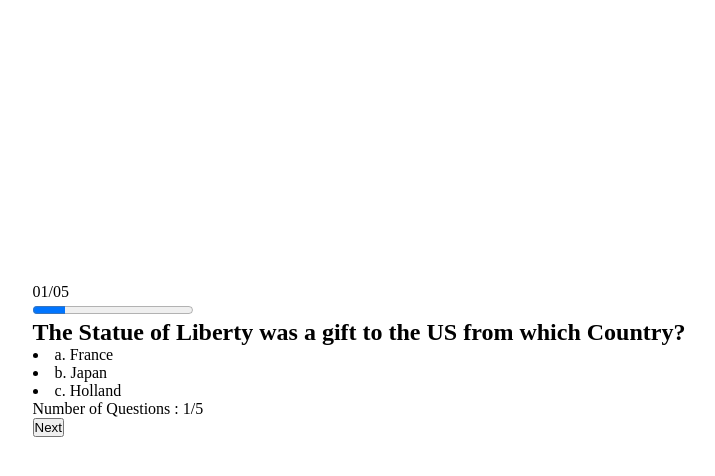
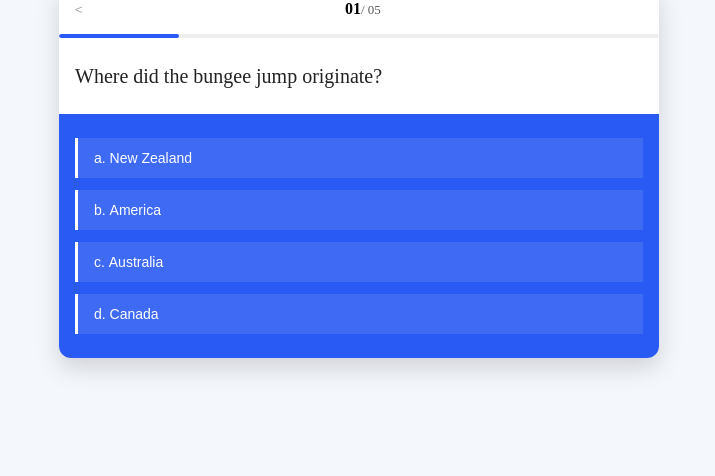
Before and after one commit to tanvikul18/QuizAssignmenthooks, a React (Vite) app: page / in a window 1280 px wide. Shown: the top 476 px of the page, without its empty margins (281-996 px from the left). Built offline with nearby package versions, Linux system fonts and the light colour scheme.

Commit message:
second commit

```diff
--- a/src/App.jsx
+++ b/src/App.jsx
@@ -1,6 +1,5 @@
 import { useState,useEffect } from "react"
 import Main from "../src/components/Main/Main.jsx"
-import Header from "./components/Header/Header.jsx";
 
 function App() {
   const [quesData,setquesData] = useState([]);
--- a/src/components/Footer/Footer.jsx
+++ /dev/null
@@ -1,17 +0,0 @@
-import React from 'react'
-
-export default function Footer(props) {
-   const handleNext = ()=>{
-    props.dispatch({type: "nextQuetions"})
-
-   }
-  return (
-    <div>
-        {
-            props.index <= props.totalQuestions - 1 ? (<button onClick={handleNext}>Next</button> )
-             :(<button onClick={()=>props.dispatch({type:"summary"})}>Finish</button>)
-        }
-
-    </div>
-  )
-}
--- a/src/components/Header/Header.jsx
+++ /dev/null
@@ -1,27 +0,0 @@
-import React from 'react'
-
-export default function Header({dispatch,totalQuestions,index}) {
-  const handlePrev=(e)=>{
-   dispatch({type: "prevQuetions"})
-  }
-  return (
-    <div className='header-container'>
-        <div className='header-quesno'>
-          {
-            index == 1 ? '' : (<button onClick={handlePrev}>Prev</button>)
-          }
-            {
-              index <= totalQuestions ?  <p>{`0${index}`}/{`0${totalQuestions}`}</p> : ""
-            }
-
-      </div>
-      <div className='progress-bar'>
-        <div id="progress-fill">
-        {
-           index <= totalQuestions ?  <progress value={index} max={5}></progress> : <progress value={totalQuestions} max={5}></progress>
-        }
-        </div>
-      </div>
-    </div>
-  )
-}
--- a/src/components/Main/Main.jsx
+++ b/src/components/Main/Main.jsx
@@ -1,8 +1,8 @@
-import { useEffect,useReducer,useState } from "react";
+import { useEffect,useReducer,useRef,useState } from "react";
 
 import Quiz from "../Quiz/Quiz.jsx"
 import Summary from "../Summary/Summary.jsx";
-import Header from "../Header/Header.jsx";
+
 const shuffleArray = (array) => {
 const shuffled = [...array];
   for (let i = shuffled.length - 1; i > 0; i--) {
@@ -19,60 +19,115 @@ const initialStates = {
     optTxt : null,
     answerIndex : -1,
     actualPoints : 0,
+    answers:{},
+    isReview: false
+}
+function reducer(state, action) {
+  switch (action.type) {
+    case "active":
+      return { ...state, questions: action.payload, status: "active" };
 
+    case "newAns": {
+      const currQuestion = state.questions[state.index];
+      const selectedOption = currQuestion.options[action.payload];
+      const updatedPoints = selectedOption.isCorrect ? state.actualPoints + 5 : state.actualPoints;
+      return {
+        ...state,
+        optTxt: selectedOption.label,
+        answerIndex: action.payload,
+        actualPoints: updatedPoints,
+        answers: {
+          ...state.answers,
+          [state.index]: {
+            index: action.payload,
+            label: selectedOption.label
           }
-function reducer(state,action){
-   switch(action.type){
-      case "active":
-       return {...state,questions : action.payload, status: "active" }
-    case "newAns" :
-      console.log(state.questions)
-      const currquestion = state.questions[state.index];
+        }
+      };
+    }
 
-        return {...state, optTxt : currquestion.options[action.payload].label,answerIndex : action.payload, actualPoints : currquestion.options[action.payload].isCorrect ? state.actualPoints + 5 : state.actualPoints }
-    case "nextQuetions" :
-        return {...state, index:state.index + 1, optTxt : null,answerIndex: -1}
-    case "prevQuetions" :
-    return {...state, index:state.index - 1}
+    case "nextQuestions": {
+      const nextIndex = state.index + 1;
+      const saved = state.answers[nextIndex] || { index: -1, label: null };;
+      return {
+        ...state,
+        index: nextIndex,
+        optTxt: saved.label,
+        answerIndex: saved.index
+      };
+    }
+
+    case "prevQuetions": {
+      const prevIndex = state.index - 1;
+      const saved = state.answers[prevIndex] || { index: -1, label: null };
+      return {
+        ...state,
+        index: prevIndex,
+        optTxt: saved.label,
+        answerIndex: saved.index
+      };
+    }
+
+    case "review": {
+      const saved = state.answers[0] || { index: -1, label: null };
+      return {
+        ...state,
+        status: "active",
+        index: 0,
+        optTxt: saved.label,
+        answerIndex: saved.index,
+        isReview:true
+      };
+    }
+
     case "summary":
-        return {...state, status : "finish"}
+      return { ...state, index: state.index + 1, status: "finish" };
+
     case "restart":
-        return {...state, status : "active",index : 0 , optTxt : null ,answerIndex: -1,actualPoints : 0}
+      return {
+        ...state,
+        status: "active",
+        index: 0,
+        optTxt: null,
+        answerIndex: -1,
+        actualPoints: 0,
+        answers: {},
+        isReview:false
+      };
+
     default:
       return state;
   }
 }
+
 function Main({questionsData}) {
-
+  const shuffledRef = useRef();
  console.log(questionsData)
-  const[{questions,status,index,optTxt,answerIndex,actualPoints},dispatch]=useReducer(reducer,initialStates);
+  const[{questions,status,index,optTxt,answerIndex,actualPoints,isReview},dispatch]=useReducer(reducer,initialStates);
   const totalQuestions = questionsData.length;
-  const totalPoints = questionsData.length * 5 ;
+  const totalPoints = totalQuestions * 5;
  // console.log(totalPoints)
   useEffect(()=>{
 
       if(questionsData?.length > 0){
         const shuffledQs = shuffleArray(questionsData).map((q) => ({
         ...q,
-        options: shuffleArray(q.options), // shuffle options per question
+        options: shuffleArray(q.options),
       }));
+      shuffledRef.current = shuffledQs;
       console.log(shuffledQs)
-   //   setShuffledQuestions(shuffledQs);
+
           dispatch({type: "active",payload : shuffledQs})
       }
 
-  },[])
+  },[questionsData])
   return (
     <>
-
-           <Header dispatch={dispatch} totalQuestions={totalQuestions} index={index + 1}/>
-
-
            {
-             status === 'active' && <Quiz dispatch={dispatch} totalQuestions={totalQuestions} questions={questionsData[index]} index={index + 1} optTxt={optTxt} answerIndex= {answerIndex}/>
+             status === 'active' && <Quiz dispatch={dispatch} totalQuestions={totalQuestions} questions={questions[index]} index={index + 1} optTxt={optTxt} answerIndex= {answerIndex} isReview={isReview}/>
           }
           {
-            status === 'finish' && <Summary dispatch={dispatch} totalPoints = {totalPoints} actualPoints = {actualPoints}/>
+            status === 'finish' && <Summary dispatch={dispatch} totalPoints={totalPoints} actualPoints = {actualPoints} />
           }
     </>
   )
--- a/src/components/Quiz/Quiz.css
+++ b/src/components/Quiz/Quiz.css
@@ -1,58 +1,215 @@
-/* .quiz-header{
-  box-shadow: 0 0 5px rgba(0,0,0,0.5);
-  color: #000;
-  padding: 2rem;
-}
-.quiz-container{
-  display: flex;
-  flex-direction: row;
-  justify-content: space-between;
-  gap: 10px;
-}
-.quiz-body{
-  padding: 2rem;
-}
-.quiz-body li{
-  list-style-type: none;
-  margin: 1rem 0;
-  color: #fff;
-  font-size: 1.2rem;
-  background-color:#212f3d;
-  padding: 1rem 1rem;
-  border-radius: 5px;
-  cursor: pointer;
-  transition: all 0.3s;
-}
-.quiz-body li:hover{
-  margin-left: 1rem;
-}
-.quiz-body li.correct{
-  background-color: #299542;
-  margin-left:1rem;
-  cursor: not-allowed;
-}
-.quiz-body li.incorrect{
-  background-color: #ddd;
-  margin-left:1rem;
-  cursor: not-allowed;
-}
-.quiz-footer{
-  display: flex;
-  justify-content:space-between;
-  align-items: center;
-  box-shadow: 0 0 5px rgba(0,0,0,0.5);
-  color: #fff;
-    padding:1rem 2rem;
-}
-.timer{
-
-    background-color: #229954;
-    color: #fff;
-    padding: 0.5rem;
-    border-radius: 5px;
+:root {
+  --quiz-max-width: 600px;
+  --quiz-radius: 12px;
+  --quiz-blue: #295af3;
+  --quiz-bg: #fff;
+  --quiz-progress-bg: #eee;
 }
 
-.optionSelected{
-  background-color: #e6e8e9 !important;
-  animation-duration: 0.3s;
-} */
+/* Reset */
+* {
+  margin: 0;
+  padding: 0;
+  box-sizing: border-box;
+}
+
+/* Main container */
+.quiz-container {
+  min-height: 100vh;
+  width: 100vw;
+  display: flex;
+  justify-content: center;
+  align-items: flex-start;
+  background: #f4f7fc;
+  padding: 24px 16px;
+  overflow-y: auto;
+}
+
+/* Quiz box */
+.quiz {
+  width: 100%;
+  max-width: var(--quiz-max-width);
+  background: white;
+  border-radius: var(--quiz-radius);
+  overflow: hidden;
+  box-shadow: 0 10px 25px rgba(0, 0, 0, 0.15);
+  display: flex;
+  flex-direction: column;
+}
+
+/* Header */
+.quiz-header {
+  display: flex;
+  justify-content: space-between;
+  align-items: center;
+  padding: 16px;
+  font-weight: bold;
+  font-size: 16px;
+  background: #fff;
+
+}
+.quiz-count{
+  font-size: 13px;
+  font-weight: normal;
+  color: #5a5a5a;
+  text-align: center;
+}
+/* Progress bar */
+.progress-bar {
+  width: 100%;
+  height: 4px;
+  background: var(--quiz-progress-bg);
+  border-radius: 2px;
+  overflow: hidden;
+}
+
+#progress-fill {
+  height: 100%;
+  background: var(--quiz-blue);
+  width: 0%;
+  transition: width 0.3s ease-in-out;
+  border-radius: 2px;
+}
+/*Prev Next buttons*/
+.btn{
+      background: #fff;
+    border: none;
+    outline: none;
+    cursor: pointer;
+    color: #a9a9a9;
+}
+/* Card content */
+.card {
+  padding: 24px 16px 16px;
+  background: #fff;
+}
+
+.question-area {
+  margin-bottom: 8px;
+}
+
+.question-text {
+  font-size: 20px;
+  line-height: 1.4;
+  color: #222;
+}
+
+.subtitle {
+  margin-top: 8px;
+  color: #888;
+  font-size: 13px;
+}
+
+/* Options Section */
+.options-card {
+  background: var(--quiz-blue);
+ /* border-top-left-radius: 20px;
+  border-top-right-radius: 20px;*/
+  padding: 24px 16px;
+  margin-top: auto;
+}
+
+.options-area {
+  display: flex;
+  flex-direction: column;
+  gap: 12px;
+}
+
+.options-area button {
+  position: relative;
+  background: rgba(255, 255, 255, 0.1);
+  border: none;
+  color: white;
+  font-weight: 500;
+  padding: 12px 16px;
+  /* border-radius: 8px; */
+  font-size: 14px;
+  display: flex;
+  align-items: center;
+  text-align: left;
+  overflow: hidden;
+  transition: background 0.3s ease, transparent 0.3s ease;
+  cursor: pointer;
+  border-left: 3px solid white;
+}
+
+.options-area button:hover {
+  background: rgba(255, 255, 255, 0.2);
+}
+
+.options-area button.selected {
+  background: white;
+  color: var(--quiz-blue);
+  border-left-color: var(--quiz-blue);
+  font-weight: bold;
+}
+
+.options-area button::before {
+  content: "";
+  position: absolute;
+  left: 0;
+  top: 0;
+  height: 100%;
+  width: 100%;
+  transform: scaleX(0);
+  transform-origin: left;
+  background: white;
+  z-index: 0;
+  transition: transform 0.5s ease;
+}
+
+.options-area button.selected::before {
+  transform: scaleX(1);
+}
+
+.options-area button span {
+  position: relative;
+  z-index: 1;
+}
+
+.btn-row {
+  margin-top: 16px;
+}
+
+#nextBtn {
+  width: 100%;
+  padding: 12px;
+  border: none;
+  border-radius: 8px;
+  background: white;
+  color: var(--quiz-blue);
+  font-weight: bold;
+  cursor: pointer;
+}
+
+/* Responsive */
+@media (max-width: 600px) {
+  .quiz-container {
+    padding: 16px;
+  }
+
+  .quiz {
+    max-width: 100%;
+    border-radius: 10px;
+    box-shadow: 0 6px 16px rgba(0, 0, 0, 0.1);
+  }
+
+  .card {
+    padding: 20px 12px;
+  }
+
+  .options-card {
+    padding: 20px 12px;
+    border-top-left-radius: 16px;
+    border-top-right-radius: 16px;
+  }
+
+  .question-text {
+    font-size: 18px;
+  }
+
+  .options-area button {
+    font-size: 13px;
+    padding: 10px 14px;
+  }
+}
--- a/src/components/Quiz/Quiz.jsx
+++ b/src/components/Quiz/Quiz.jsx
@@ -1,43 +1,112 @@
-import React, { useEffect, useState } from 'react'
-import './Quiz.css'
-import Footer from '../Footer/Footer';
+import React from "react";
+import { useState } from "react";
+import "./Quiz.css";
 
-export default function Quiz(props) {
-  console.log(props)
+export default function Quiz({
+  index,
+  totalQuestions,
+  questions,
+  answerIndex,
+  dispatch,
+  isReview
+}) {
+  const progressPercent = Math.round((index / totalQuestions) * 100);
+   const isLastQuestion = index > totalQuestions;
+  // Handle option click
+  const handleOptionClick = (selectedIndex) => {
+    dispatch({ type: "newAns", payload: selectedIndex });
+    setTimeout(() => {
+      dispatch({ type: "nextQuestions" });
+    }, 400);
+  };
+   const handlePrev=(e)=>{
+    dispatch({type: "review"})
+
+  }
+  const handleNext=()=>{
+     dispatch({type: "nextQuestions"})
+  }
 
 
+  if (isLastQuestion) {
+    dispatch({ type: "summary" });
+    return null;
+  }
+
+
+  if (!questions || !questions.options) {
+    return <div className="quiz-container">Invalid question data.</div>;
+  }
+
   return (
+    <div className="quiz-container">
+      <div className="quiz" key={index}>
+        <div className="quiz-header">
+            {
+           isLastQuestion  ?  '': (<div>
+             <button className="btn btnPrev" disabled={index === 1} onClick={handlePrev} title="Previous">&lt;</button>
+          </div>)
+          }
 
-       props.index <= 5 ? ( <div className='quiz'>
-      <div className='quiz-container'>
-        <div className='quiz-header'>
 
-             <h2>{props.questions.question}</h2>
+          <div>
+              <span className="quiz-countnumber">
+              {
+              index <= totalQuestions ?  (<><strong>0{index}</strong><span className="quiz-count" >/ 0{totalQuestions}</span></>): ""
+            }
+
+          </span>
+          </div>
+
+          {
+           isReview ? (<div className="quiz-next">
+            {
+               isLastQuestion ?   '' :   <button className="btn btnNext" onClick={handleNext} title="Next">&gt;</button>
+            }
+          </div>): (<div></div>)
+
+          }
+        </div>
+
+        <div className="progress-bar">
+          <div
+            id="progress-fill"
+            style={{ width: `${progressPercent}%` }}
+          ></div>
+        </div>
+
+        <div className="card">
+          <div className="question-area">
+            <div className="question-text">{questions.question}</div>
+            {questions.subtitle && (
+              <div className="subtitle">{questions.subtitle}</div>
+            )}
+          </div>
+        </div>
+
+        <div className="options-card">
+          <div className="options-area">
+            {questions.options.map((option, ind) => {
+              const isSelected = answerIndex === ind;
+              const optionClass = `option-btn${isSelected ? " selected" : ""}`;
+
+              return (
+                <button
+                  key={ind}
+                  className={optionClass}
+                  onClick={() => handleOptionClick(ind)}
+                >
+                  <span>
+                    {String.fromCharCode(97 + ind)}.&nbsp;{option.label}
+                  </span>
+                </button>
+              );
+            })}
+          </div>
+
 
         </div>
-
-
-       </div>
-       <div className='quiz-body options-card'>
-        <div className='options-area' id="options-container">
-          {
-            props.questions.options.map((option,ind)=>{
-              return <li key={ind} onClick={()=>{
-                props.dispatch({type: "newAns",payload : ind})
-
-                props.dispatch({type: "nextQuetions"})
-              }} className={`option ${props.answerIndex == ind ? 'optionSelected' : ''}`}>{String.fromCharCode(97 + ind)}.&nbsp;{option.label}</li>
-            })
-          }
-          </div>
-       </div>
-       <div className='quiz-footer'>
-            <p>Number of Questions : {props.index}/{props.totalQuestions}</p>
-           <Footer index = {props.index} totalQuestions = {props.totalQuestions} dispatch = {props.dispatch}/>
-       </div>
-    </div>) : (props.dispatch({type:"summary"}))
-
-
-
-  )
+      </div>
+    </div>
+  );
 }
```
Also changed, not shown: src/components/Summary/Summary.css (+84 -14 lines), src/components/Summary/Summary.jsx (+32 -19 lines), src/components/Footer/Footer.css (deleted), src/components/Header/Header.css (deleted). Lines whose indentation alone changed are shown as unchanged.
